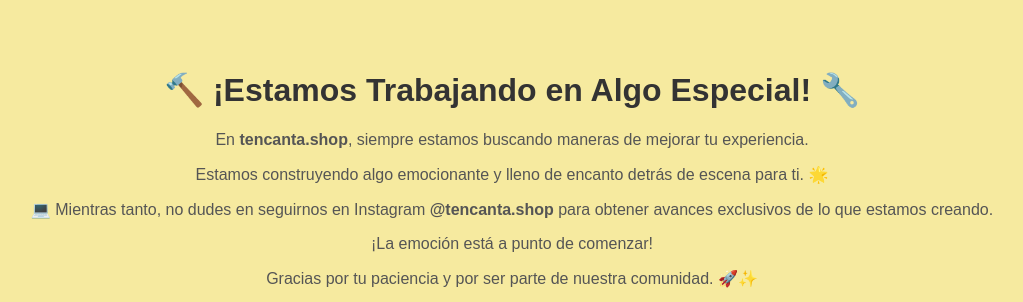
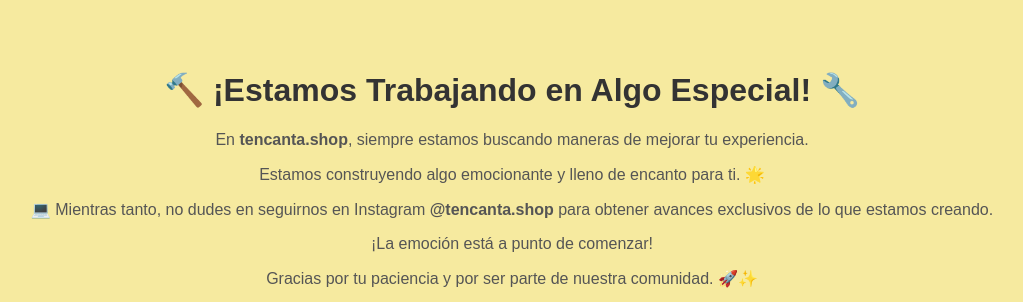
Before and after one commit to tencanta/tencanta.github.io, a plain HTML site: page index.html in a window 1280 px wide. Shown: the top 302 px of the page, without its empty margins (128-1151 px from the left). Drawn offline with Linux system fonts and the light colour scheme.

Commit message:
v01 construccion

```diff
--- a/index.html
+++ b/index.html
@@ -38,7 +38,7 @@
 <body>
     <h1>🔨 ¡Estamos Trabajando en Algo Especial! 🔧</h1>
     <p>En <b>tencanta.shop</b>, siempre estamos buscando maneras de mejorar tu experiencia. </p>
-	<p>	Estamos construyendo algo emocionante y lleno de encanto detrás de escena para ti. 🌟 </p>
+	<p>	Estamos construyendo algo emocionante y lleno de encanto para ti. 🌟 </p>
 
 	<p>	💻 Mientras tanto, no dudes en seguirnos en Instagram <b>@tencanta.shop</b> para obtener avances exclusivos de lo que estamos creando. </p>
 	<p>¡La emoción está a punto de comenzar! </p>
```
